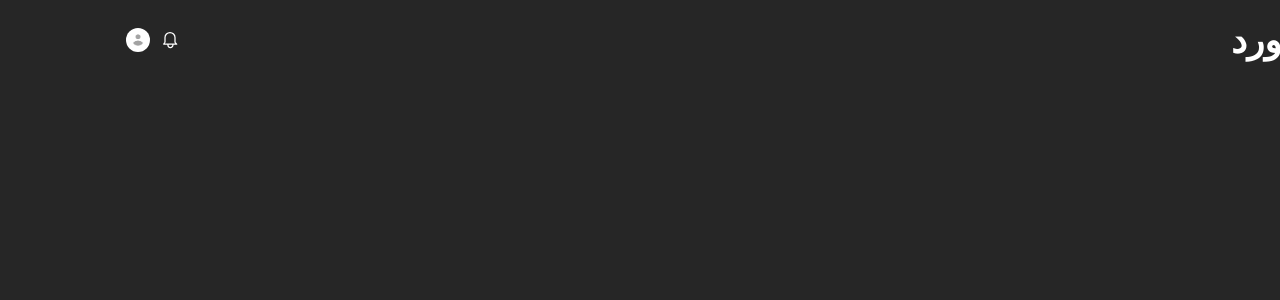
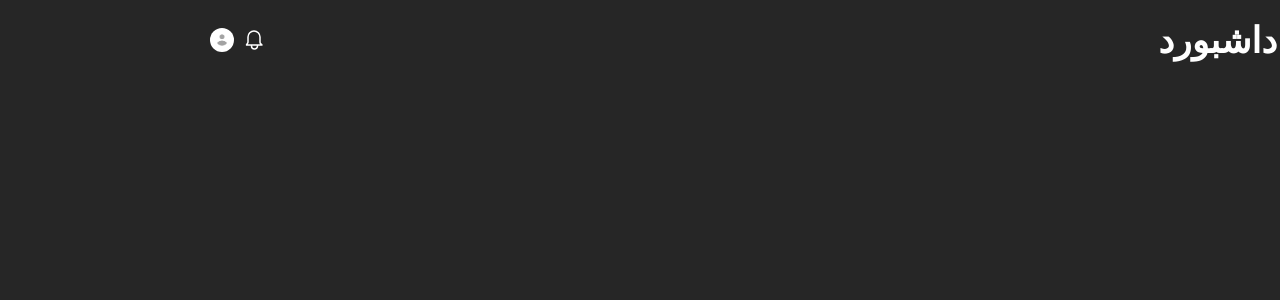
Before and after one commit to X-Mohsen/Soozan-Angular-Example, an Angular app: page / in a window 1280 px wide. Shown: the top 300 px of the page. Built offline with nearby package versions, Linux system fonts and the light colour scheme.

Commit message:
added styles to panel-layout & fixed icon size for navbar

```diff
--- a/src/app/features/index.ts
+++ b/src/app/features/index.ts
@@ -0,0 +1 @@
+export * from './panel-sidebar/panel-sidebar.component';
--- /dev/null
+++ b/src/app/features/panel-sidebar/panel-sidebar.component.html
@@ -0,0 +1 @@
+<p>panel-sidebar works!</p>
--- a/src/app/layouts/panel-layout/panel-layout.component.html
+++ b/src/app/layouts/panel-layout/panel-layout.component.html
@@ -1,8 +1,10 @@
-<!-- <panel-sidebar></panel-sidebar> -->
+<div class="flex">
+  <panel-sidebar></panel-sidebar>
 
-<div>
-  <navbar></navbar>
-  <!-- <main>
-    <router-outlet></router-outlet>
-  </main> -->
+  <div class="flex flex-column flex-1">
+    <navbar class="w-full"></navbar>
+    <!-- <main>
+      <router-outlet></router-outlet>
+    </main> -->
+  </div>
 </div>
--- a/src/app/layouts/panel-layout/panel-layout.component.ts
+++ b/src/app/layouts/panel-layout/panel-layout.component.ts
@@ -1,9 +1,10 @@
 import { Component } from '@angular/core';
 import { NavbarComponent } from '../../shared';
+import { PanelSidebarComponent } from '../../features';
 
 @Component({
   selector: 'app-panel-layout',
-  imports: [NavbarComponent],
+  imports: [NavbarComponent, PanelSidebarComponent],
   templateUrl: './panel-layout.component.html',
   styleUrl: './panel-layout.component.scss',
 })
--- a/src/app/shared/navbar/navbar.component.html
+++ b/src/app/shared/navbar/navbar.component.html
@@ -16,7 +16,7 @@
       class="w-6 h-6 rounded-full items-center justify-center cursor-pointer hidden sm:flex"
     >
       <img
-        class="rounded-full w-5 h-5"
+        class="rounded-full w-6 h-6"
         src="/images/icon-bell.svg"
         alt="Bell Icon"
       />
```
Also changed, not shown: src/app/features/panel-sidebar/panel-sidebar.component.ts (added, +9 -0 lines), src/app/features/panel-sidebar/panel-sidebar.component.scss (added), 1 other file (tests, documents, lock files or other folders).
